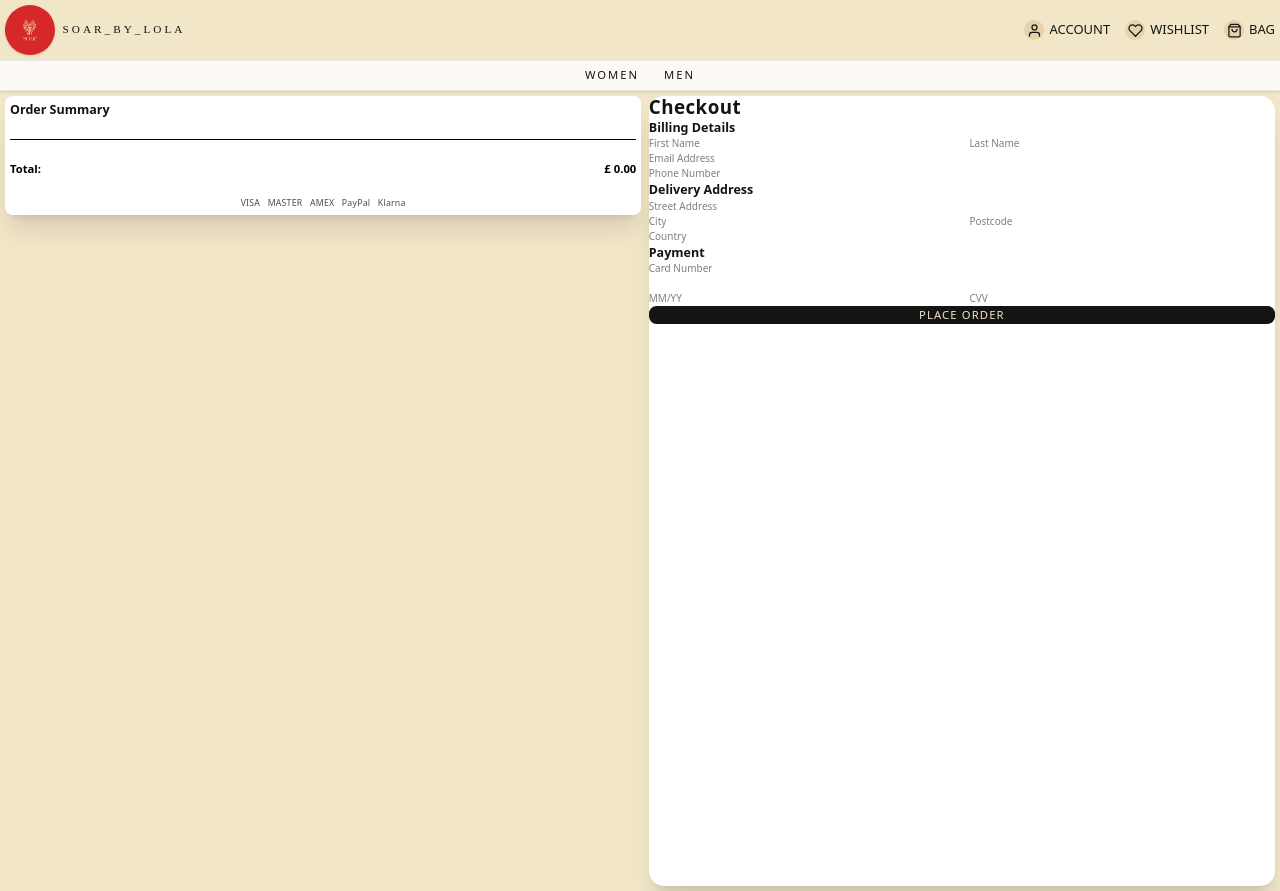
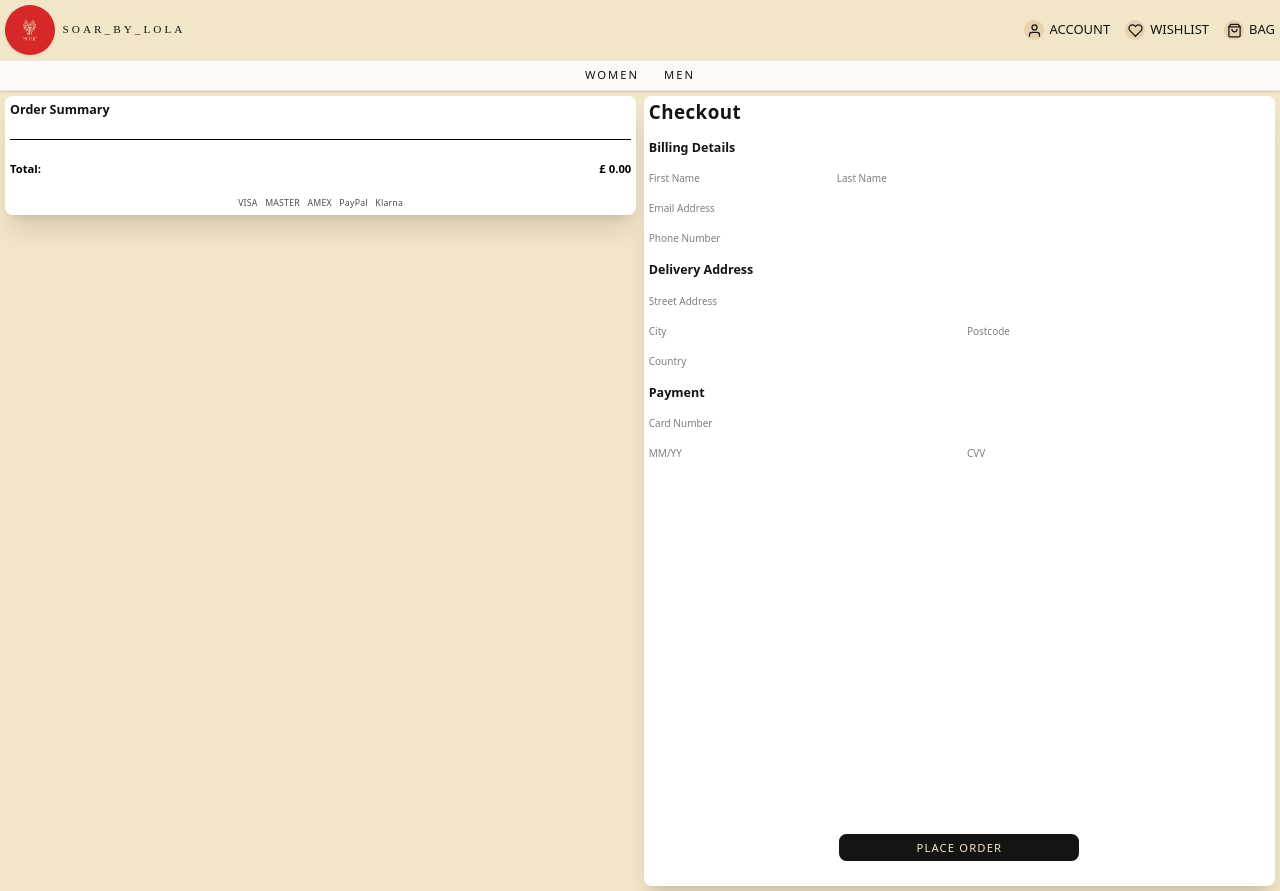
Before and after one commit to olamidefrancis/SoarByLola, a React (Vite) app: page /Checkout in a window 1280 px wide. Built offline with nearby package versions, Linux system fonts and the light colour scheme.

Commit message:
Checkout page layout fix

```diff
--- a/src/Components/Checkout/Checkout.jsx
+++ b/src/Components/Checkout/Checkout.jsx
@@ -14,7 +14,7 @@ function Checkout() {
       <div className="w-full flex flex-col md:flex-row gap-3 paddycheck bg-[#f2e6c8] min-h-screen md:justify-center flex-[1,1]">
 
         {/* LEFT SIDE - ORDER SUMMARY */}
-        <div className="bg-white rounded-xl shadow-xl p-8  h-fit sticky top-10 paddycheck flex flex-col gap-8 flex-1">
+        <div className="bg-white rounded-xl shadow-xl p-8  h-fit paddycheck flex flex-col gap-8 flex-1">
 
           <h3 className="text-xl font-semibold mb-6 text-[#141414]">
             Order Summary
@@ -67,17 +67,17 @@ function Checkout() {
         </div>
 
         {/* RIGHT SIDE - FORM */}
-        <div className="bg-white rounded-3xl shadow-xl p-8 md:p-10 flex-1">
+        <div className=" relative flex flex-col gap-6 rounded-xl shadow-xl paddycheck flex-1 bg-white">
 
           <h2 className="text-3xl font-semibold tracking-wide mb-8 text-[#141414]">
             Checkout
           </h2>
 
           {/* BILLING DETAILS */}
-          <div className="space-y-6">
+          <div className="flex flex-col gap-6">
             <h3 className="text-xl font-semibold text-[#141414]">Billing Details</h3>
 
-            <div className="grid grid-cols-1 md:grid-cols-2 gap-6">
+            <div className="flex flex-col md:flex-row gap-16">
               <input type="text" placeholder="First Name"
                 className="checkout-input" />
               <input type="text" placeholder="Last Name"
@@ -91,7 +91,7 @@ function Checkout() {
           </div>
 
           {/* DELIVERY */}
-          <div className="space-y-6 mt-10">
+          <div className="flex flex-col gap-6">
             <h3 className="text-xl font-semibold text-[#141414]">Delivery Address</h3>
 
             <input type="text" placeholder="Street Address"
@@ -109,7 +109,7 @@ function Checkout() {
           </div>
 
           {/* PAYMENT */}
-          <div className="space-y-6 mt-10">
+          <div className="flex flex-col gap-6">
             <h3 className="text-xl font-semibold text-[#141414]">Payment</h3>
 
             <div className="grid grid-cols-1 gap-6">
@@ -135,7 +135,8 @@ function Checkout() {
           </div>
 
           {/* PLACE ORDER */}
-          <button className="mt-10 w-full bg-[#141414] text-[#f2e6c8] py-4 rounded-xl tracking-widest text-lg uppercase hover:opacity-90 transition">
+          <button className="absolute mt-10 w-full max-w-sm bg-[#141414] text-[#f2e6c8] py-4 rounded-xl tracking-widest text-lg uppercase hover:opacity-90 transition paddycheck md:bottom-10 left-1/2 -translate-x-1/2 bottom-0">
+
             Place Order
           </button>
         </div>
```
